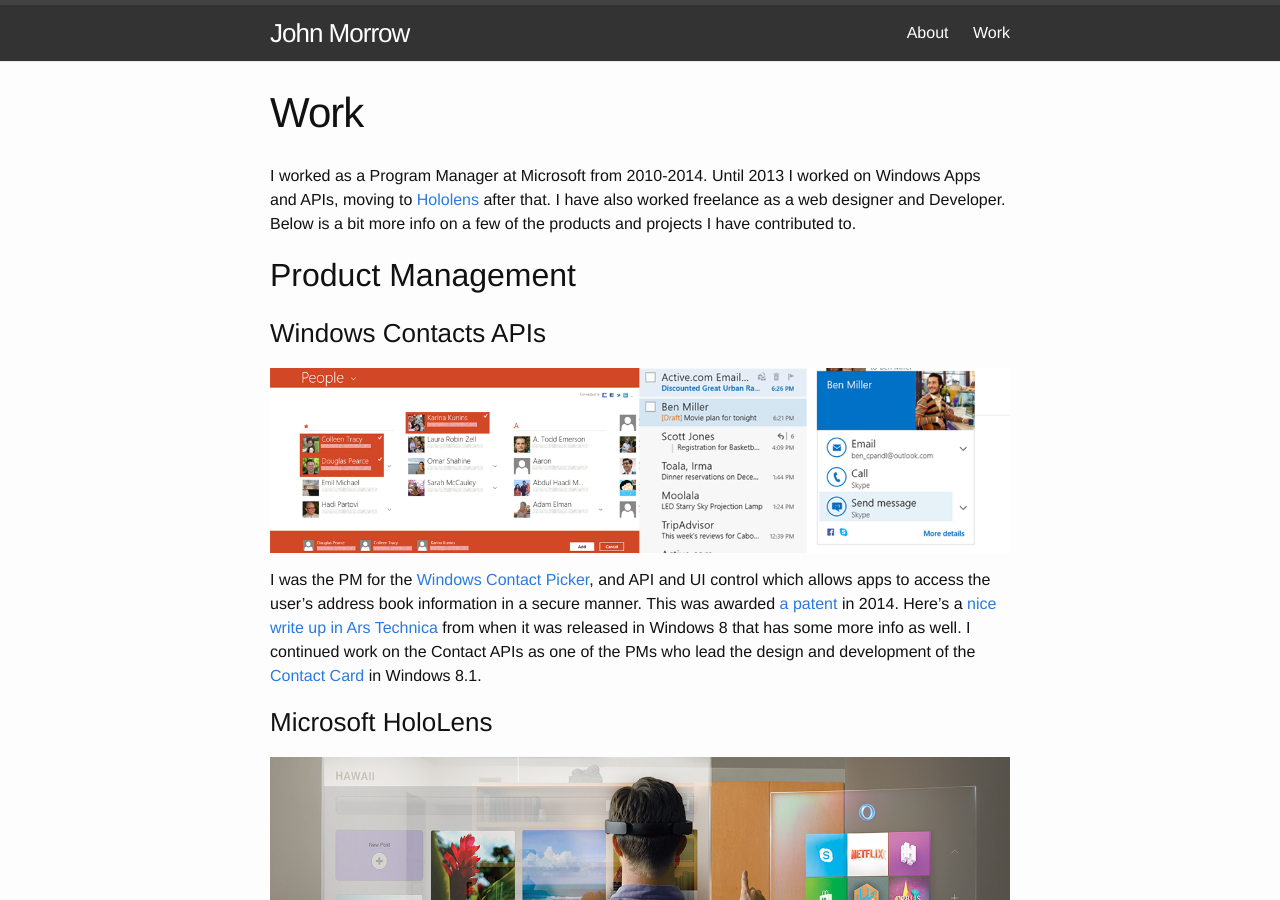
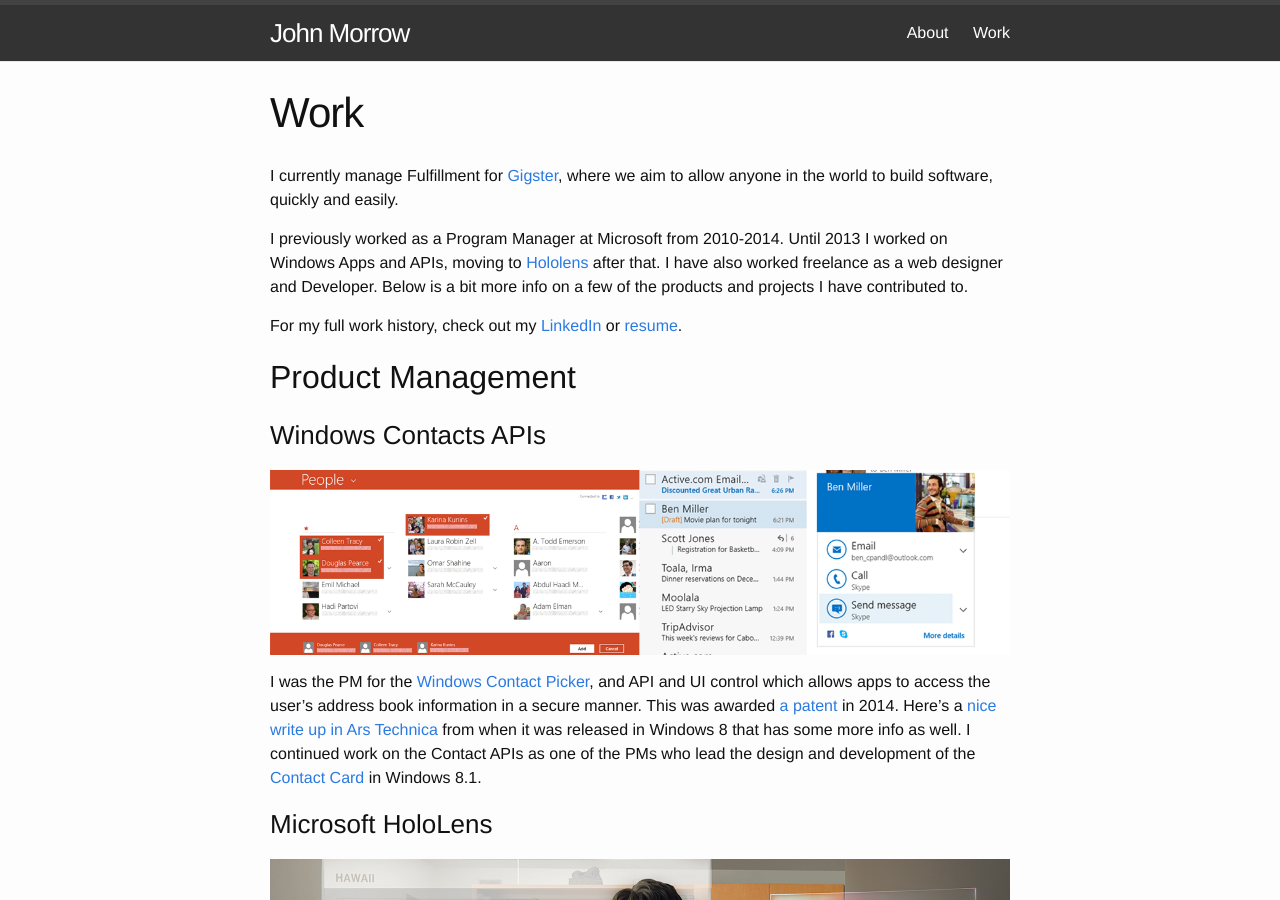
Before and after one commit to mrjohnmorrow/mrjohnmorrow.github.io, a Jekyll site: the page built from work.md, in a window 1280 px wide and 900 px high. Built offline with Jekyll 4.4.1, drawn with Linux system fonts in a browser that asks for light colours.

```diff
--- a/work.md
+++ b/work.md
@@ -3,8 +3,11 @@ layout: page
 title: Work
 permalink: /work/
 ---
+I currently manage Fulfillment for [Gigster](http://gigster.com), where we aim to allow anyone in the world to build software, quickly and easily.
 
-I worked as a Program Manager at Microsoft from 2010-2014. Until 2013 I worked on Windows Apps and APIs, moving to  [Hololens](https://www.microsoft.com/microsoft-hololens/en-us) after that. I have also worked freelance as a web designer and Developer. Below is a bit more info on a few of the products and projects I have contributed to.
+I previously worked as a Program Manager at Microsoft from 2010-2014. Until 2013 I worked on Windows Apps and APIs, moving to  [Hololens](https://www.microsoft.com/microsoft-hololens/en-us) after that. I have also worked freelance as a web designer and Developer. Below is a bit more info on a few of the products and projects I have contributed to.
+
+For my full work history, check out my [LinkedIn](https://linkedin.com/in/{{ site.linkedin_username }}) or [resume](http://mrjohnmorrow.com/JohnMorrowResume.pdf).
 
 ## Product Management
 
```
Also changed, not shown: about.md (+1 -1 lines).
